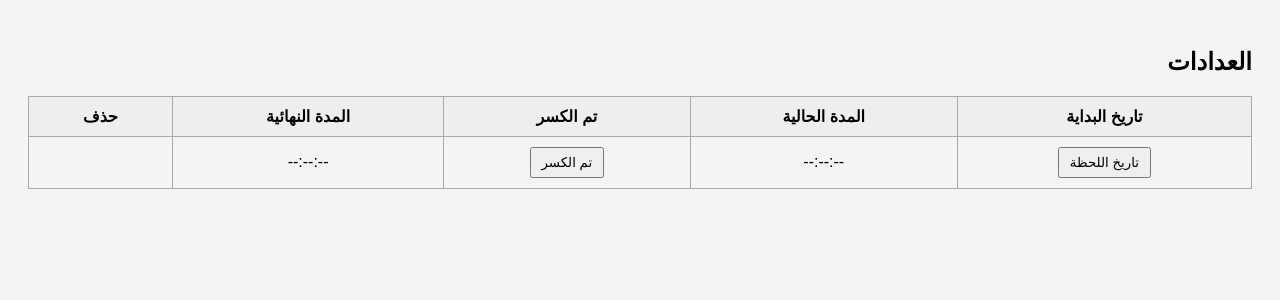
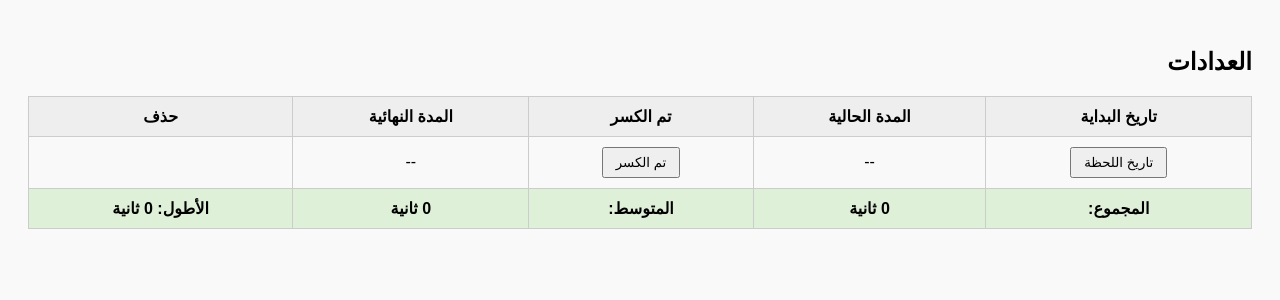
Before and after one commit to gity678/bkkjvh, a Flask app: page / in a window 1280 px wide. Shown: the top 300 px of the page. Run offline with Flask 3, Linux system fonts and the light colour scheme; data that the repository does not hold is empty.

Commit message:
Update index.html

```diff
--- a/templates/index.html
+++ b/templates/index.html
@@ -1,19 +1,20 @@
 <!DOCTYPE html>
 <html lang="ar" dir="rtl">
 <head>
-  <meta charset="UTF-8">
+  <meta charset="UTF-8" />
   <title>عدادات مترابطة</title>
   <style>
-    body { font-family: Arial; padding: 20px; background: #f4f4f4; }
+    body { font-family: Arial; background: #f9f9f9; padding: 20px; }
     table { width: 100%; border-collapse: collapse; margin-top: 20px; }
-    th, td { border: 1px solid #aaa; padding: 10px; text-align: center; }
-    th { background-color: #eee; }
-    button { padding: 6px 10px; }
+    th, td { border: 1px solid #ccc; padding: 10px; text-align: center; }
+    th { background: #eee; }
+    button { padding: 6px 12px; }
+    .footer-row td { background: #dff0d8; font-weight: bold; }
   </style>
 </head>
 <body>
   <h2>العدادات</h2>
-  <table>
+  <table id="timerTable">
     <thead>
       <tr>
         <th>تاريخ البداية</th>
@@ -27,82 +28,90 @@
       {% for timer in timers %}
       <tr data-id="{{ timer.id }}">
         <td>{{ timer.start }}</td>
-        <td>{{ timer.duration }}</td>
+        <td>{{ timer.duration_str }}</td>
         <td>تم الكسر</td>
-        <td>{{ timer.final_duration }}</td>
+        <td>{{ timer.final_str }}</td>
         <td><button onclick="deleteRow({{ timer.id }})">🗑 حذف</button></td>
       </tr>
       {% endfor %}
+      <!-- صف البداية الوحيد -->
       <tr>
         <td><button onclick="startTimer(this)">تاريخ اللحظة</button></td>
-        <td class="duration">--:--:--</td>
+        <td class="duration">--</td>
         <td><button onclick="stopTimer(this)">تم الكسر</button></td>
-        <td class="final">--:--:--</td>
+        <td class="final">--</td>
         <td></td>
+      </tr>
+      <!-- صف الإحصائيات -->
+      <tr class="footer-row">
+        <td colspan="1">المجموع:</td>
+        <td colspan="1">{{ stats.total }}</td>
+        <td colspan="1">المتوسط:</td>
+        <td colspan="1">{{ stats.average }}</td>
+        <td>الأطول: {{ stats.maximum }}</td>
       </tr>
     </tbody>
   </table>
 
   <script>
-    let startTimes = new WeakMap();
+    let startTime = null;
+    let intervalId = null;
 
     function formatDuration(ms) {
       const totalSec = Math.floor(ms / 1000);
-      const hrs = String(Math.floor(totalSec / 3600)).padStart(2, '0');
-      const min = String(Math.floor((totalSec % 3600) / 60)).padStart(2, '0');
-      const sec = String(totalSec % 60).padStart(2, '0');
-      return `${hrs}:${min}:${sec}`;
+      const days = Math.floor(totalSec / 86400);
+      const hours = Math.floor((totalSec % 86400) / 3600);
+      const minutes = Math.floor((totalSec % 3600) / 60);
+      const seconds = totalSec % 60;
+      return `${days} يوم ${hours} ساعة ${minutes} دقيقة ${seconds} ثانية`;
     }
 
     function startTimer(btn) {
       const td = btn.parentElement;
       const now = new Date();
       td.innerText = now.toISOString();
-      startTimes.set(td, now);
+      startTime = now;
 
       const row = td.parentElement;
       const durationCell = row.querySelector(".duration");
 
-      const interval = setInterval(() => {
-        const start = startTimes.get(td);
-        if (!start) return;
-        const diff = Date.now() - start.getTime();
+      intervalId = setInterval(() => {
+        const diff = Date.now() - startTime.getTime();
         durationCell.textContent = formatDuration(diff);
       }, 1000);
     }
 
     function stopTimer(btn) {
+      if (!startTime) {
+        alert("يجب الضغط على 'تاريخ اللحظة' أولًا");
+        return;
+      }
+
+      clearInterval(intervalId);
+      const now = new Date();
+      const diffSec = Math.floor((now - startTime) / 1000);
+
       const row = btn.parentElement.parentElement;
-      const startText = row.cells[0].innerText;
-      const duration = row.cells[1].innerText;
-      const startDate = new Date(startText);
-      const now = new Date();
-      const diff = now.getTime() - startDate.getTime();
-      const finalDuration = formatDuration(diff);
-      row.querySelector(".final").innerText = finalDuration;
+      row.querySelector(".final").innerText = formatDuration(diffSec);
 
       fetch("/data", {
         method: "POST",
         headers: { "Content-Type": "application/json" },
         body: JSON.stringify({
-          title: "timer",
-          start: startText,
-          duration: duration,
-          final_duration: finalDuration
+          start: startTime.toISOString(),
+          duration: diffSec,
+          final_duration: diffSec
         })
       })
       .then(res => res.json())
-      .then(res => {
-        alert("✔ تم حفظ العداد");
-        location.reload();
-      });
+      .then(() => location.reload());
     }
 
     function deleteRow(id) {
-      if (!confirm("هل تريد حذف هذا الصف؟")) return;
+      if (!confirm("هل أنت متأكد من الحذف؟")) return;
       fetch("/delete/" + id, { method: "POST" })
         .then(res => res.json())
-        .then(res => location.reload());
+        .then(() => location.reload());
     }
   </script>
 </body>
```
